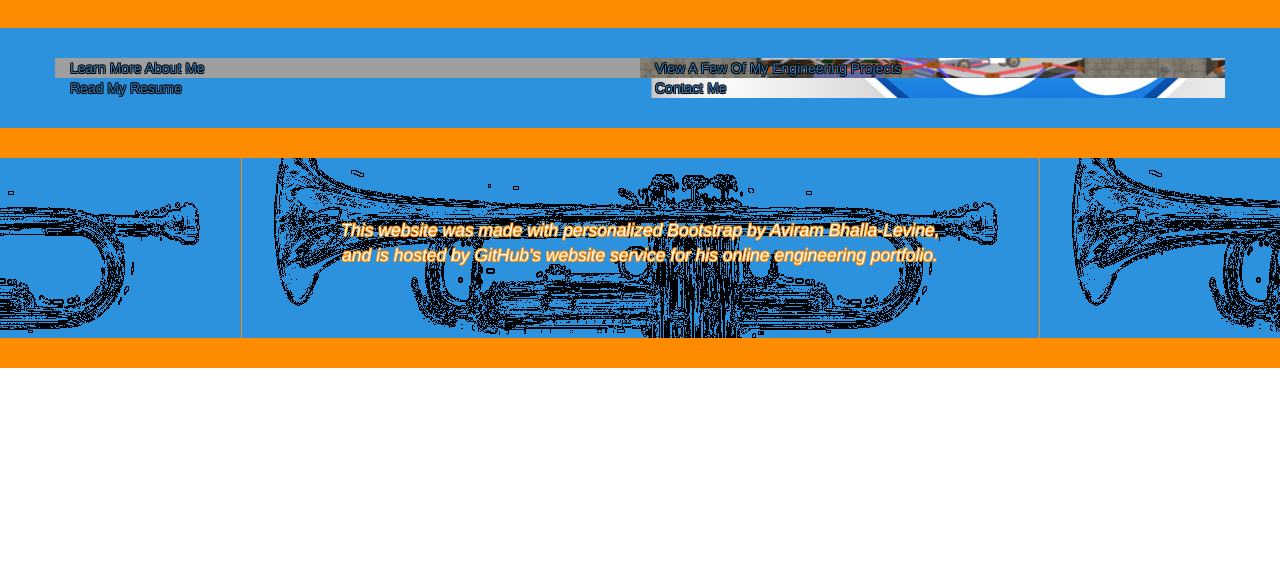
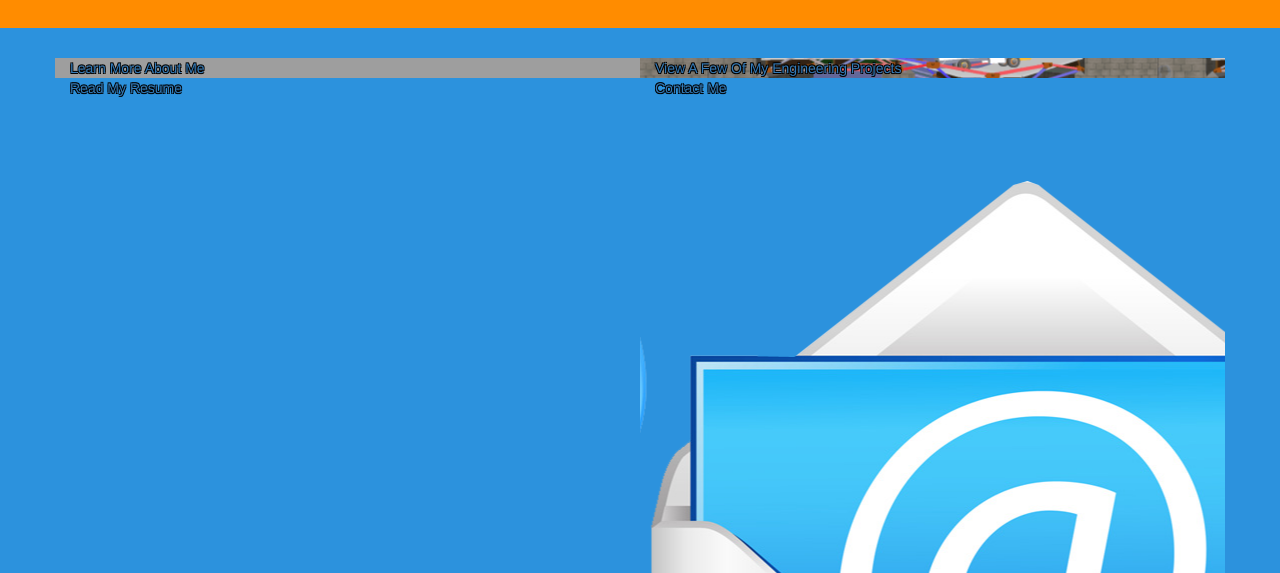
Before and after one commit to AviramB-L/AviramB-L.github.io, a plain HTML site: page index.html in a window 1280 px wide. Shown: the part 227-800 px from the top of the page. Drawn offline with nearby package versions, Linux system fonts and the light colour scheme; grey boxes are pictures that could not be loaded.

Commit message:
padding height

```diff
--- a/personalized.css
+++ b/personalized.css
@@ -225,5 +225,5 @@
 	background-image: url(images/contact-me.png);
     background-position: center;
     width: 100%;
-  	height: 100%;
+  	padding-bottom: 100%;
 }
```
